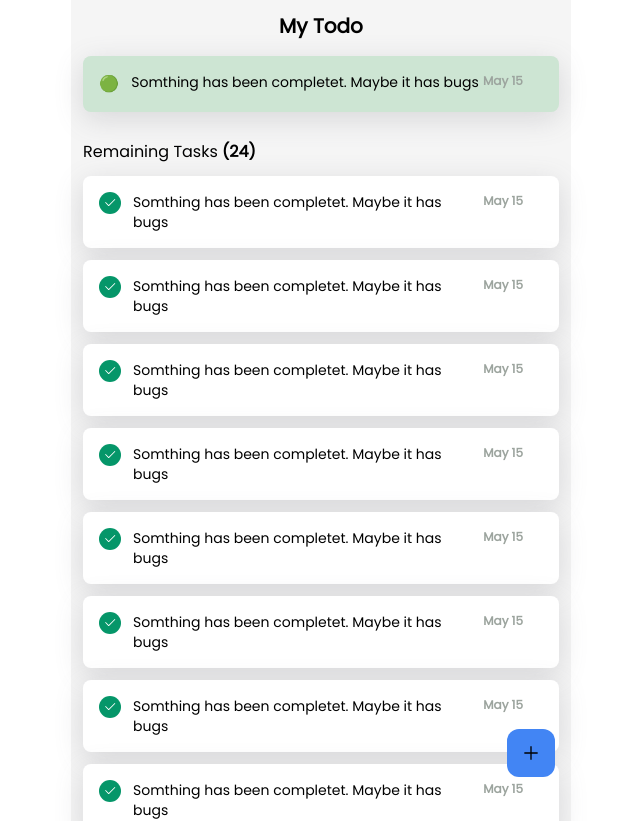
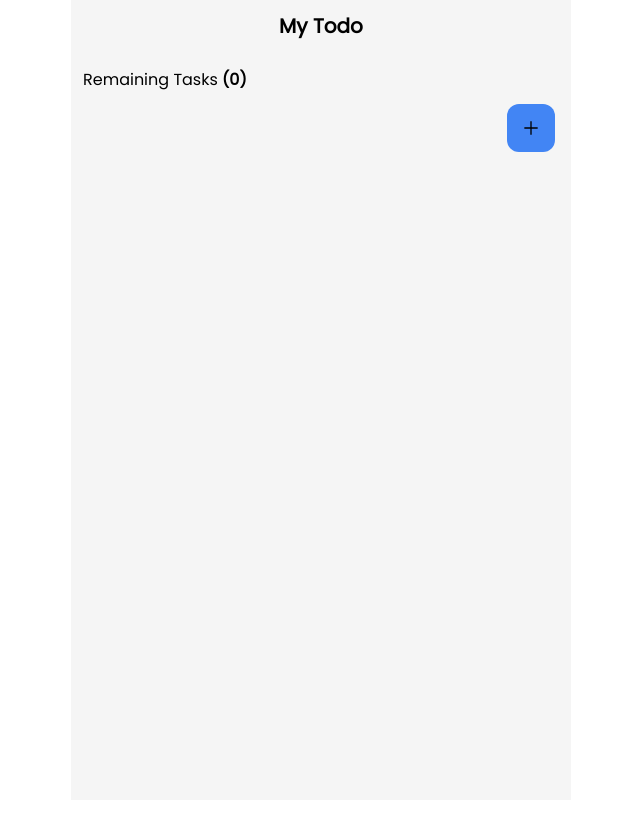
Before and after one commit to KyoAni100011/to-do-app, a React (Vite) app: page /to-do in a window 1280 px wide. Shown: the top 821 px of the page, without its empty margins (319-959 px from the left). After the commit the page ends 800 px from the top, so only its background shows below. Built offline with nearby package versions, Linux system fonts and the light colour scheme.

Commit message:
Complete add new note

```diff
--- a/package.json
+++ b/package.json
@@ -13,7 +13,10 @@
     "react": "^18.2.0",
     "react-dom": "^18.2.0",
     "react-icons": "^4.10.1",
-    "react-router-dom": "^6.15.0"
+    "react-redux": "^8.1.2",
+    "react-router-dom": "^6.15.0",
+    "redux": "^4.2.1",
+    "redux-thunk": "^2.4.2"
   },
   "devDependencies": {
     "@types/react": "^18.2.15",
--- a/src/App.css
+++ b/src/App.css
@@ -4,7 +4,7 @@
 
 .time-task {
   font-size: 12px;
-  width: 60px;
+  width: 80px;
 }
 
 .task {
@@ -15,6 +15,14 @@
   margin-bottom: 1.5rem;
 }
 
+.content-task {
+  flex-grow: 1;
+}
+
+.container {
+  height: inherit;
+}
+
 @media only screen and (min-width: 500px) {
   .App {
     width: 500px;
--- /dev/null
+++ b/src/actions/actionNoteType.jsx
@@ -0,0 +1,3 @@
+const ADD_NOTE = "ADD_NOTE";
+
+export { ADD_NOTE };
--- /dev/null
+++ b/src/actions/noteAction.jsx
@@ -0,0 +1,10 @@
+import * as noteActionType from "./actionNoteType";
+
+const addNote = (note) => {
+  return {
+    type: noteActionType.ADD_NOTE,
+    payload: note,
+  };
+};
+
+export { addNote };
--- a/src/main.jsx
+++ b/src/main.jsx
@@ -3,11 +3,17 @@ import ReactDOM from "react-dom/client";
 import App from "./App.jsx";
 import "./index.css";
 import { BrowserRouter } from "react-router-dom";
+import { Provider } from "react-redux";
+import { configureStore } from "./store/configureStore";
+
+const store = configureStore();
 
 ReactDOM.createRoot(document.getElementById("root")).render(
-  <BrowserRouter>
-    <React.StrictMode>
-      <App />
-    </React.StrictMode>
-  </BrowserRouter>
+  <Provider store={store}>
+    <BrowserRouter>
+      <React.StrictMode>
+        <App />
+      </React.StrictMode>
+    </BrowserRouter>
+  </Provider>
 );
--- a/src/pages/Home/Home.jsx
+++ b/src/pages/Home/Home.jsx
@@ -2,34 +2,49 @@ import Header from "./components/Header";
 import CompletesTask from "./components/CompletedTask";
 import RemainingTask from "./components/RemainingTask";
 import ButtonAdd from "./components/ButtonAdd";
+import { useSelector } from "react-redux";
+import iconData from "../../assets/iconState.json";
 
 export default function Home() {
+  const noteCompleted = useSelector((state) => state.note.noteCompleted);
+  const noteUncompleted = useSelector((state) => state.note.noteUncompleted);
+  const resultIcon = {};
+
+  iconData.forEach((item) => {
+    resultIcon[item.title] = item.icon;
+  });
+
   return (
     <div className="container bg-anti-flash-white relative md:bg-opacity-80">
       <div className="wrapper p-3">
         <Header />
         <div className="box-completed-tasks mb-7">
-          <CompletesTask />
+          {noteCompleted.map((item, i) => (
+            <CompletesTask
+              key={i}
+              text={item.message}
+              time={item.date}
+              icon={resultIcon[item.state]}
+              title={item.title}
+            />
+          ))}
         </div>
         <div className="box-remaining-tasks">
           <div className="number-tasks">
             <h1>
-              Remaining Tasks <span className="font-extrabold">(24)</span>
+              Remaining Tasks{" "}
+              <span className="font-extrabold">({noteUncompleted.length})</span>
             </h1>
             <div className="inner-remaining-tasks">
-              <RemainingTask />
-              <RemainingTask />
-              <RemainingTask />
-              <RemainingTask />
-              <RemainingTask />
-              <RemainingTask />
-              <RemainingTask />
-              <RemainingTask />
-              <RemainingTask />
-              <RemainingTask />
-              <RemainingTask />
-              <RemainingTask />
-              <RemainingTask />
+              {noteUncompleted.map((item, i) => (
+                <RemainingTask
+                  key={i}
+                  text={item.message}
+                  time={item.date}
+                  icon={resultIcon[item.state]}
+                  title={item.title}
+                />
+              ))}
             </div>
           </div>
         </div>
--- a/src/pages/Home/components/CompletedTask.jsx
+++ b/src/pages/Home/components/CompletedTask.jsx
@@ -1,13 +1,18 @@
-export default function CompletedTask() {
+export default function CompletedTask({ icon, title, state, text, time }) {
   return (
     <div className="completed-task task bg-light-silver rounded-lg">
-      <div className="completed-task-wrapper flex justify-between p-4">
-        <div className="icon-completed mr-3">🟢</div>
-        <div className="content-completed text-sm">
-          Somthing has been completet. Maybe it has bugs
-        </div>
-        <div className="time-task text-quick-silver font-semibold ml-1">
-          May 15
+      <div className="time-task text-quick-silver font-semibold block w-full">
+        <div className="completed-task-completed p-4">
+          <div className="mb-3">
+            {time} -{" "}
+            <span className="font-bold text-md text-black inline">{title}</span>
+          </div>
+          <div className="completed-task-inner flex">
+            <div className="icon-completed mr-3">{icon}</div>
+            <div className="text-sm overflow-hidden whitespace-nowrap overflow-ellipsis">
+              {text}
+            </div>
+          </div>
         </div>
       </div>
     </div>
--- a/src/pages/Home/components/RemainingTask.jsx
+++ b/src/pages/Home/components/RemainingTask.jsx
@@ -1,19 +1,18 @@
-import { BsCheck2 } from "react-icons/bs";
-
-export default function RemainingTask() {
+export default function RemainingTask({ icon, title, state, text, time }) {
   return (
     <div className="completed-task task bg-white rounded-lg my-3">
-      <div className="completed-task-wrapper flex justify-between p-4">
-        <div className="icon-completed mr-3">
-          <div className="icon-completed-wrapper p-1 rounded-full bg-green-600 inline-block">
-            <BsCheck2 className="text-white text-sm" />
+      <div className="time-task text-quick-silver font-semibold block w-full">
+        <div className="completed-task-completed p-4">
+          <div className="mb-3">
+            {time} -{" "}
+            <span className="font-bold text-md text-black inline">{title}</span>
           </div>
-        </div>
-        <div className="content-completed text-sm">
-          Somthing has been completet. Maybe it has bugs
-        </div>
-        <div className="time-task text-quick-silver font-semibold ml-1">
-          May 15
+          <div className="completed-task-inner flex">
+            <div className="icon-completed mr-3">{icon}</div>
+            <div className="text-sm overflow-hidden whitespace-nowrap overflow-ellipsis">
+              {text}
+            </div>
+          </div>
         </div>
       </div>
     </div>
--- a/src/pages/NewItem/NewNote.jsx
+++ b/src/pages/NewItem/NewNote.jsx
@@ -1,9 +1,65 @@
+import { useDispatch } from "react-redux";
 import iconData from "../../assets/iconState.json";
+import { addNote } from "../../actions/noteAction";
+import { useState } from "react";
+import { Link } from "react-router-dom";
 
 export default function NewNote() {
+  const dispatch = useDispatch();
+  const [noteData, setNoteData] = useState({
+    title: "",
+    state: "Important",
+    message: "",
+    date: "",
+  });
+
+  const handleChange = (e) => {
+    var currentDate = new Date();
+
+    var month = currentDate.toLocaleString("default", { month: "long" });
+    var day = currentDate.getDate();
+
+    var formattedDate = month + " " + day;
+
+    setNoteData({
+      ...noteData,
+      [e.target.name]: e.target.value,
+      date: formattedDate,
+    });
+  };
+
+  const Cancel = () => {
+    setNoteData({
+      title: "",
+      state: "Important",
+      message: "",
+      date: "",
+    });
+  };
+
+  const Submit = () => {
+    dispatch(addNote(noteData));
+  };
+
   return (
     <div className="new-note">
       <div className="new-note-wrapper p-4">
+        <div className="mb-4">
+          <label
+            htmlFor="small-input"
+            className="block mb-2 text-sm font-medium text-gray-900 dark:text-white"
+          >
+            Write your title note
+          </label>
+          <input
+            type="text"
+            id="small-input"
+            name="title"
+            onChange={handleChange}
+            className="block w-full p-2 text-gray-900 border border-gray-300 rounded-lg bg-gray-50 sm:text-xs focus:ring-blue-500 focus:border-blue-500 dark:bg-gray-700 dark:border-gray-600 dark:placeholder-gray-400 dark:text-white dark:focus:ring-blue-500 dark:focus:border-blue-500"
+            required
+          />
+        </div>
         <div className="input-item">
           <label
             htmlFor="countries"
@@ -13,11 +69,12 @@ export default function NewNote() {
           </label>
           <select
             id="countries"
+            name="state"
             className="bg-gray-50 border border-gray-300 text-gray-900 text-sm rounded-lg focus:ring-blue-500 focus:border-blue-500 block w-full p-2.5 dark:bg-gray-700 dark:border-gray-600 dark:placeholder-gray-400 dark:text-white dark:focus:ring-blue-500 dark:focus:border-blue-500"
-            defaultValue={"Choose a status"}
+            onChange={handleChange}
           >
-            {iconData.map((item) => (
-              <option key={item.title} value={item.title}>
+            {iconData.slice(1).map((item, i) => (
+              <option key={i} value={item.title}>
                 {item.icon} {item.title}
               </option>
             ))}
@@ -32,22 +89,32 @@ export default function NewNote() {
           </label>
           <textarea
             id="message"
+            name="message"
             rows={10}
             className="block p-2.5 w-full text-sm text-gray-900 bg-gray-50 rounded-lg border border-gray-300 focus:ring-blue-500 focus:border-blue-500 dark:bg-gray-700 dark:border-gray-600 dark:placeholder-gray-400 dark:text-white dark:focus:ring-blue-500 dark:focus:border-blue-500"
             placeholder="Write your thoughts here..."
             defaultValue={""}
+            onChange={handleChange}
+            required
           />
           <small></small>
         </div>
         <div className="mb-4">
-          <button className="bg-blue-500 block w-full text-center py-3 rounded-md text-white font-semibold hover:bg-blue-600">
+          <button
+            onClick={Submit}
+            className="bg-blue-500 block w-full text-center py-3 rounded-md text-white font-semibold hover:bg-blue-600"
+          >
             Add
           </button>
         </div>
         <div>
-          <button className="bg-red-500 block w-full text-center py-3 rounded-md text-white font-semibold hover:bg-red-600">
+          <Link
+            to="/to-do"
+            onClick={Cancel}
+            className="bg-red-500 block w-full text-center py-3 rounded-md text-white font-semibold hover:bg-red-600"
+          >
             Cancel
-          </button>
+          </Link>
         </div>
       </div>
     </div>
--- /dev/null
+++ b/src/pages/NoteDetail/NoteDetail.jsx
@@ -0,0 +1,3 @@
+export default function NoteDetail() {
+  return <div className="note-detail">NoteDetail</div>;
+}
--- /dev/null
+++ b/src/reducers/noteReducer.jsx
@@ -0,0 +1,25 @@
+import * as noteActionTypes from "../actions/actionNoteType";
+
+const initialState = {
+  noteCompleted: [],
+  noteUncompleted: [],
+};
+
+const noteReducer = (state = initialState, action) => {
+  switch (action.type) {
+    case noteActionTypes.ADD_NOTE:
+      console.log(action.payload);
+      switch (action.payload.state) {
+        case "Completed":
+          state.noteCompleted.push(action.payload);
+          break;
+        default:
+          state.noteUncompleted.push(action.payload);
+          break;
+      }
+    default:
+      return state;
+  }
+};
+
+export default noteReducer;
--- /dev/null
+++ b/src/store/configureStore.jsx
@@ -0,0 +1,11 @@
+import { createStore, applyMiddleware, combineReducers } from "redux";
+import noteReducer from "../reducers/noteReducer";
+import thunk from "redux-thunk";
+
+const rootReducer = combineReducers({
+  note: noteReducer,
+});
+
+const configureStore = () => createStore(rootReducer, applyMiddleware(thunk));
+
+export { configureStore };
```
Also changed, not shown: 1 other file (tests, documents, lock files or other folders).
